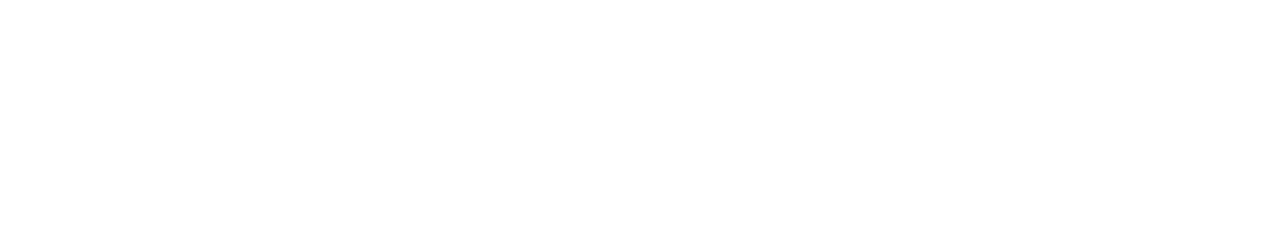
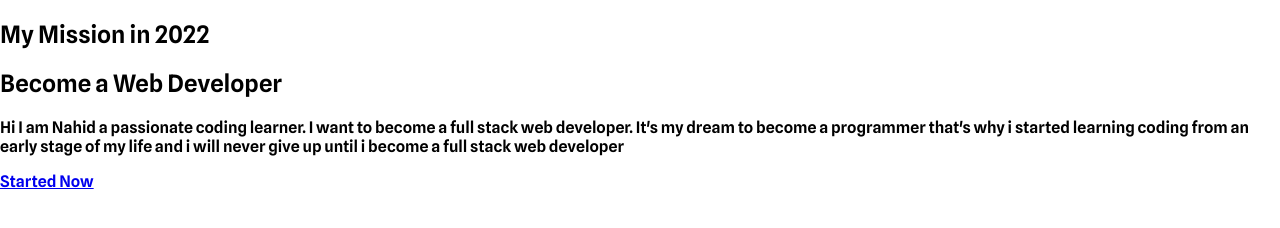
Before and after one commit to nahid770/my-mission2022, a plain HTML site: page index.html in a window 1280 px wide. Drawn offline with Linux system fonts and the light colour scheme.

Commit message:
section added

```diff
--- a/index.html
+++ b/index.html
@@ -5,8 +5,23 @@
     <meta http-equiv="X-UA-Compatible" content="IE=edge">
     <meta name="viewport" content="width=device-width, initial-scale=1.0">
     <title>Document</title>
+    <link rel="preconnect" href="https://fonts.googleapis.com">
+<link rel="preconnect" href="https://fonts.gstatic.com" crossorigin>
+<link href="https://fonts.googleapis.com/css2?family=Karla:ital,wght@0,600;1,600&family=Open+Sans:wght@500&family=Roboto:ital,wght@0,700;1,500&family=Spline+Sans:wght@600&display=swap" rel="stylesheet">
+<link rel="stylesheet" href="style.css">
 </head>
 <body>
+    <section>
+        <div>
+            <h1>My Mission in 2022</h1>
+            <h2>Become a Web Developer</h2>
+            <p>Hi I am Nahid a passionate coding learner. I want to become a full stack web developer. It's my dream to become a programmer that's why i started learning coding from an early stage of my life and i will never give up until i become a full stack web developer</p>
+            <a href="nuralamnahid.blogspot.com">Started Now</a>
+        </div>
+<div>
+<img src="" alt="">
+</div>
+    </section>
 
 </body>
 </html>
--- a/style.css
+++ b/style.css
@@ -0,0 +1,7 @@
+body{
+    font-family: 'Karla', sans-serif;
+font-family: 'Open Sans', sans-serif;
+font-family: 'Roboto', sans-serif;
+font-family: 'Spline Sans', sans-serif;
+margin: 0;
+}
```
